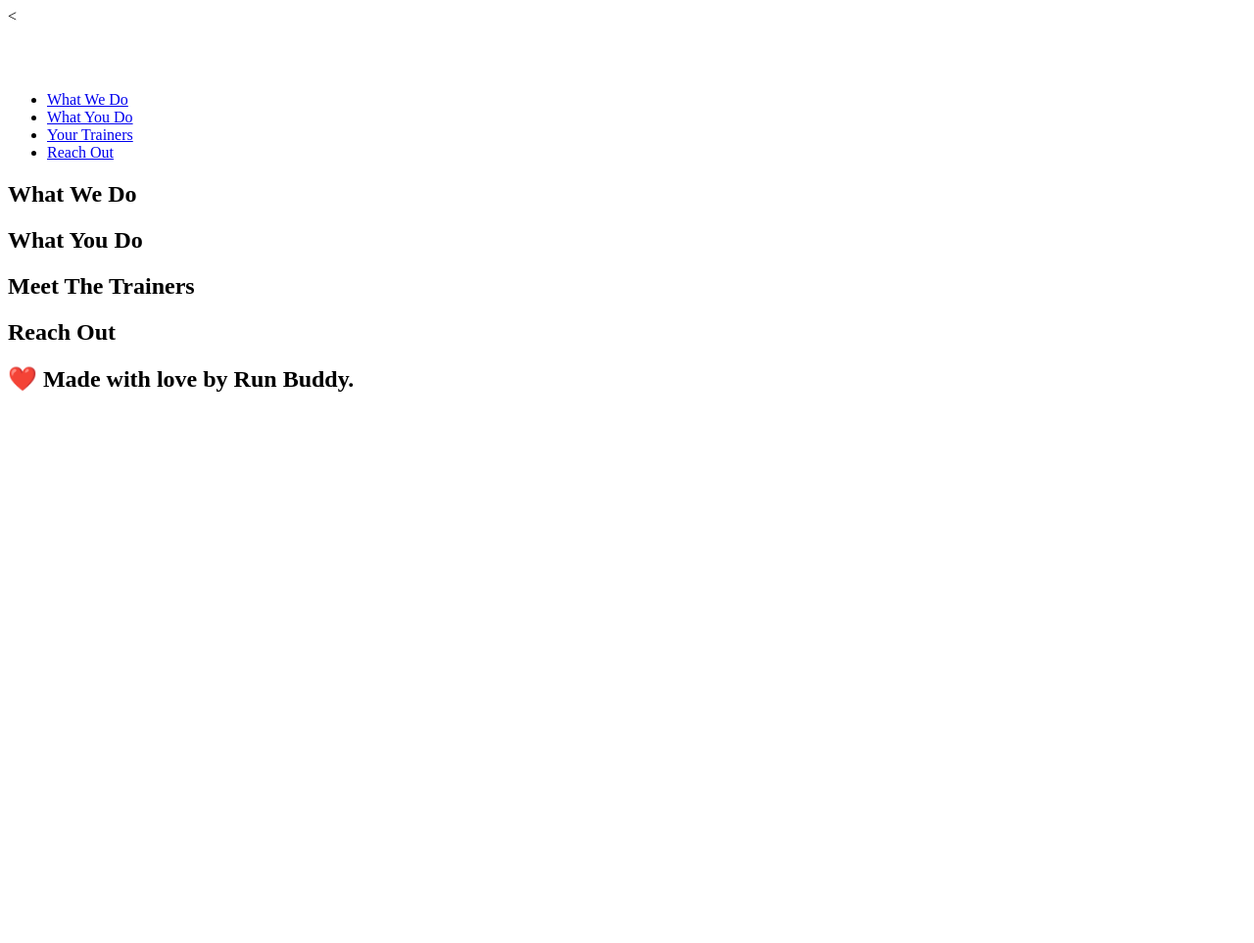
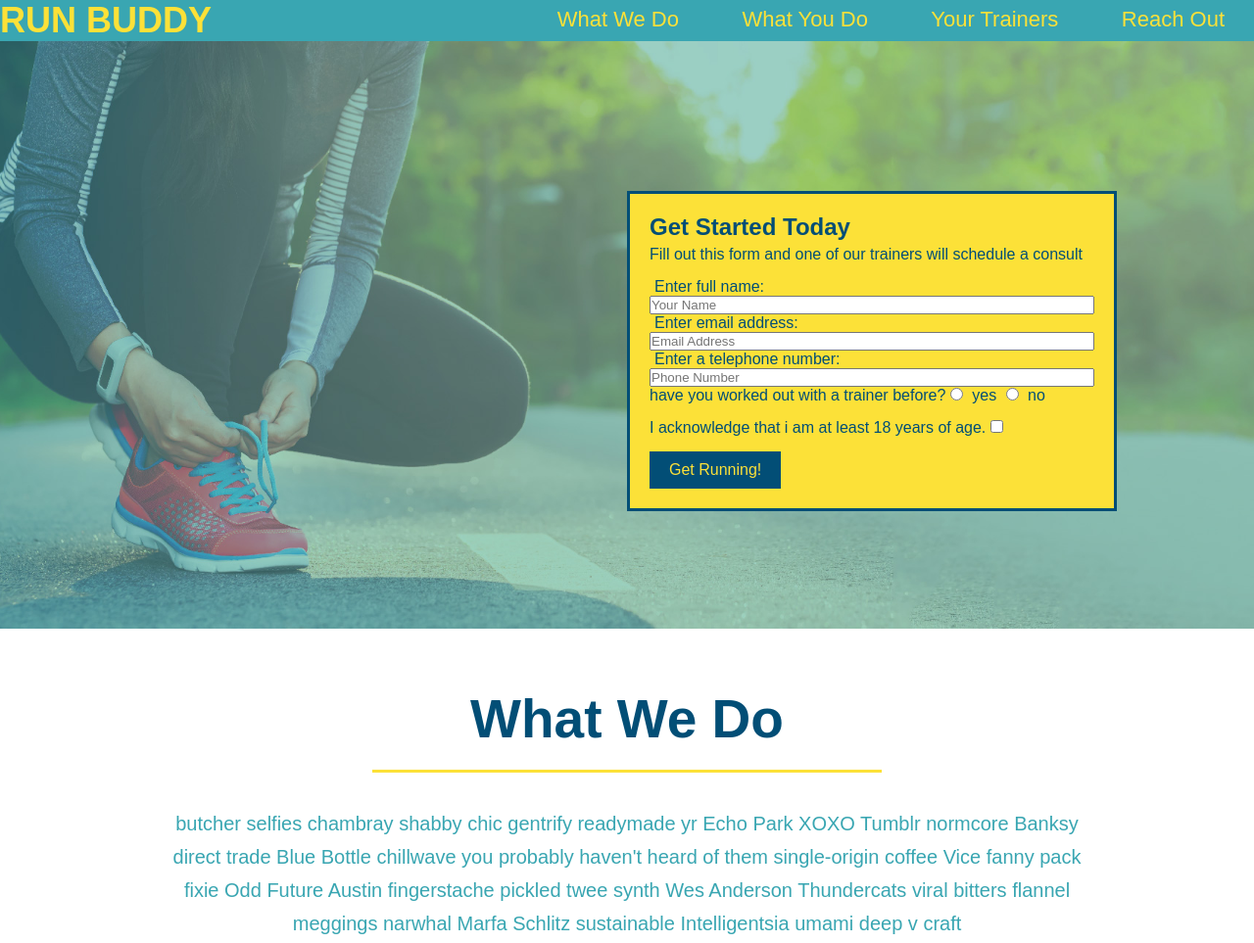
Before and after one commit to Aort69/run-buddy, a plain HTML site: page index.html in a window 1280 px wide. Shown: the top 963 px of the page at 98% size. Before the commit the page ends 800 px from the top, so only its background shows below. Drawn offline with Linux system fonts and the light colour scheme; files whose address does not match are found by name.

Commit message:
style what we do section

```diff
--- /dev/null
+++ b/assets/css/style.css
@@ -0,0 +1,140 @@
+body {
+  color: #39a6b2;
+  font-family: Arial, Helvetica, sans-serif;
+}
+/* header asthetics */
+
+header {
+  padding: 20px 35 px;
+  background-color: #39a6b2;
+}
+header h1 {
+  font-weight: bold;
+  font-size: 36px;
+  color: #fce138;
+}
+
+header a {
+  text-decoration: none;
+  color: #fce138;
+}
+Header nav {
+  float: right;
+  margin: 7px 0;
+}
+Header nav ul li {
+  display: inline;
+}
+Header nav ul li a {
+  margin: 0 30px;
+  font-weight: lighter;
+  font-size: 22px;
+}
+Header h1 {
+  font-weight: bold;
+  font-size: 36px;
+  color: #fce138;
+  margin: 0;
+  display: inline;
+}
+* {
+  margin: 0;
+  padding: 0;
+  box-sizing: border-box;
+  /* footer asthetics*/
+}
+footer {
+  background: #fce138;
+  width: 100%;
+  padding: 40px 35px;
+}
+footer h2 {
+  display: inline;
+  color: #024e76;
+  font-size: 30 pc;
+  margin: 0;
+}
+footer div { float right;
+line-height: 1.5;
+text-align: right;
+}
+footer a {
+  color: #024e76
+}
+section {
+  padding: 60px
+}
+/* hero style start*/
+.hero {
+  background-image: url("../images/hero-bg.jpg");
+  height: 600px;
+  background-size: cover;
+  background-position: center;
+  position: relative;
+}
+.hero-form {
+  border: 3px solid #024e76;
+  background-color: #fce138;
+  padding: 20px;
+  width: 500px;
+  color: #024e76;
+  position: absolute;
+  bottom: 120px;
+  right: 140px;
+}
+.hero-form h3 {
+  font-size: 24px;
+  margin: 0;
+}
+
+.hero-form p {
+  margin: 5px 0 15px 0;
+}
+
+.form-input {
+  border: 1px solid #024e76;
+  display: block;
+  padding: 7px 15px;
+  font-size: 16px;
+  color: #024e76;
+  width: 100%;
+  margin-bottom: 15px;
+}
+.hero-form label {
+  margin: 0 5px
+}
+.a {
+  width: 100%;
+}
+.hero-form button {
+  color: #fce138;
+  background-color: #024e76;
+  border: none;
+  padding: 10px 20px;
+  font-size: 16px;
+}
+/* hero style end*/
+/* start into style*/
+.intro {
+  text-align: center;
+}
+.intro h2 {
+  font-size: 55px;
+  color: #024e76;
+  margin-bottom: 35px;
+  padding: 0 100px 20px 100px;
+  border-bottom: 3px solid;
+  border-color: #fce138;
+}
+ .intro h2 {
+    display: inline-block;
+  }
+  .intro p {
+    line-height: 1.7;
+    color: #39a6b2;
+    width: 80%;
+    font-size: 20px;
+  }
+  .intro p {
+    margin: 0 auto;
+  }
--- a/assets/style.css
+++ /dev/null
@@ -1,13 +0,0 @@
-<head>
-  <meta charset="UTF-8" />
-  <title>RUN BUDDY</title>
-
-  <!-- Add this to the page and see what happens! -->
-  <style>
-  <h1 style="color: blue; font-size: 100px;">RUN BUDDY</h1>
-    body {
-      background-color: tomato;
-    }h1 {
-  font-size: 100px;
-}  </style>
-</head>
--- a/index.html
+++ b/index.html
@@ -2,20 +2,17 @@
 <html lang="en">
     <Head>
 <meta charset="utf-8"/>
-<<link rel="stylesheet" href="C:\Users\Allec\desktop\projects\run-buddy\assets\style.css"/>
+<link rel="stylesheet" href="assets\css\style.css"/>
 <title>Run Buddy</title>
     </Head>
     <body>
-     <!-- navigation -->
      <header>
          <h1>
-             <a href="/>"RUN BUDDY</a></a>
+             <a href="/>">RUN BUDDY</a>
             </h1>
             <nav>
-                <!-- unordered list element -->
                 <ul>
                     <li>
-                        <!-- Anchor element -->
                         <a href="#what-we-do"> What We Do</a>
                     </li>
                     <li>
@@ -30,19 +27,73 @@
                 </ul>
             </nav>
      </header>
-
-     <!-- Hero/Jumbotron -->
-     <section>
+     <!-- hero/jumbotron -->
+<section class="hero">
+  <div class="hero-form">
+    <h3>Get Started Today</h3>
+  <p>Fill out this form and one of our trainers will schedule a consult</p>
+  <!-- add form element -->
+  <form>
+    <label for="name"> Enter full name:</label>
+    <input class="a" type="text" placeholder="Your Name" name="name" id="name"/>
+    <label for="email">Enter email address:</label>
+    <input class="a"type="text" placeholder="Email Address" name="email" id="email" />
+    <label for="phone">Enter a telephone number:</label>
+    <input class="a"type="text" placeholder="Phone Number" name="phone" id="phone"/
+    <p>
+      have you worked out with a trainer before?
+      <input type="radio" name="trainer-confirm" id="trainer-no"/>
+      <label for="trainer-yes">yes</label>
+      <input type="radio" name="trainer-confirm" id="trainer-no"/>
+      <label for="trainer-no">no</label>
+    </p>
+    <p>
+       I acknowledge that i am at least 18 years of age.
+       <input type="checkbox" name="age-confirm" id="checkbox"/>
+    </p>
+    <button type="submit">
+      Get Running!
+    </button>
+  </form>
+  </div>
 </section>
 
-     <!-- "what we do section -->
-     <section>
-         <h2> What We Do</h2>
+<!-- "what we do" section -->
+<section id="what-we-do" class="intro">
+  <h2>What We Do</h2>
+  <p>
+    butcher selfies chambray shabby chic gentrify readymade yr Echo Park XOXO Tumblr normcore Banksy direct trade Blue Bottle chillwave you probably haven't heard of them single-origin coffee Vice fanny pack fixie Odd Future Austin fingerstache pickled twee synth Wes Anderson Thundercats viral bitters flannel meggings narwhal Marfa Schlitz sustainable Intelligentsia umami deep v craft
+  </p>
 </section>
 
-     <!-- "what you do" seciton -->
-     <section>
-         <h2> What You Do</h2>
+<!-- "what you do" section -->
+<section id="what-you-do">
+  <h2>What You Do</h2>
+
+  <div>
+    <!-- insert this img element-->
+    <img src="./assets/images/step-1.svg" alt="" />
+  </div>
+  <div>
+    <h3>Step 1: Fill Out the Form Above</h3>
+    <p>You're already here, so why not?</p>
+  </div>
+  <div>
+    <img src="./assets/images/step-2.svg" alt="" />
+    <h3>Step 2 : Consult with One of Our Trainers.</h3>
+    <p>Are you here to buikd muscle, lose weight, or just feel good?</p>
+  </div>
+  <div>
+    <img src="./assets/images/step-3.svg" alt="" />
+    <h3>Step 3: Get Running.</h3>
+    <p>Hit the ground running (literally) once your trainer lays out your plan.</p>
+  </div>
+
+  <div>
+    <img src="./assets/images/step-4.svg" alt="" />
+    <h3>Step 4: See Results.</h3>
+    <p>Bi-weekly checkins with your trainer will keep you focused</p>
+  </div>
 </section>
 
 <!-- "meet the trainers" section -->
@@ -55,10 +106,12 @@
   <h2>Reach Out</h2>
 </section>
 
-     <!-- Footer -->
+<!-- footer -->
+<footer>
     <h2>❤️ Made with love by Run Buddy.</h2>
-
-
-
-      </body>
+    <div>
+      <a href="#">Read Our Privacy Policy</a><br />
+      &copy; 2019 Run Buddy, Inc.
+    </div>
+  </footer>
 </html>
```
Also changed, not shown: assets/images/hero-bg.jpg (added), assets/images/step-1.svg (added), assets/images/step-2.svg (added), assets/images/step-3.svg (added), assets/images/step-4.svg (added), 1 other file. Lines whose indentation alone changed are shown as unchanged.
